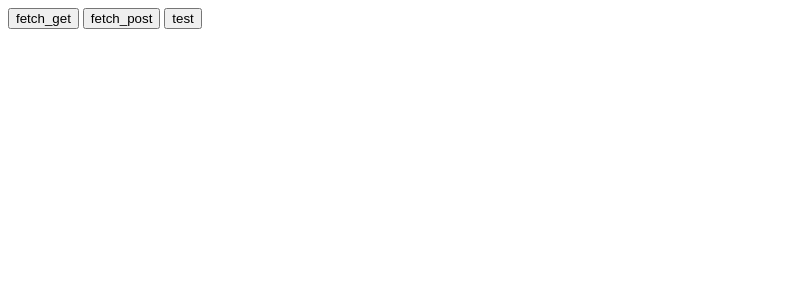
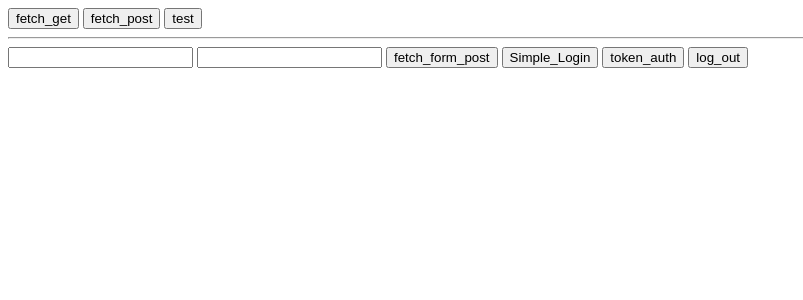
Before and after one commit to songyw0517/JS_API, a Flask app: template API_Request/templates/index.html in a window 1280 px wide. Shown: the top 300 px of the page, without its empty margins (0-803 px from the left). Run offline with Flask 2, Linux system fonts and the light colour scheme; the template is opened without the code that fills it, so the values that code supplies are empty.

Commit message:
2021.02.21 templates

```diff
--- a/API_Request/templates/index.html
+++ b/API_Request/templates/index.html
@@ -11,6 +11,16 @@
     <input type="button" value="fetch_get" onclick="fetch_get()">
     <input type="button" value="fetch_post" onclick="fetch_post()">
     <input type="button" value="test" onclick="test()">
+    <hr>
+    <div id="form">
+        <input type="text" name="ID" id="id">
+        <input type="password" name="PW" id="pw">
+        <input type="button" value="fetch_form_post" onclick="fetch_form_post()">
+        <input type="button" value="Simple_Login" onclick="Simple_Login()">
+        <input type="button" value="token_auth" onclick="Check_Token()">
+        <input type="button" value="log_out" onclick="Logout()">
+    </div>
+
     <script src="../js/testAPI.js"></script>
 </body>
 </html>
```
